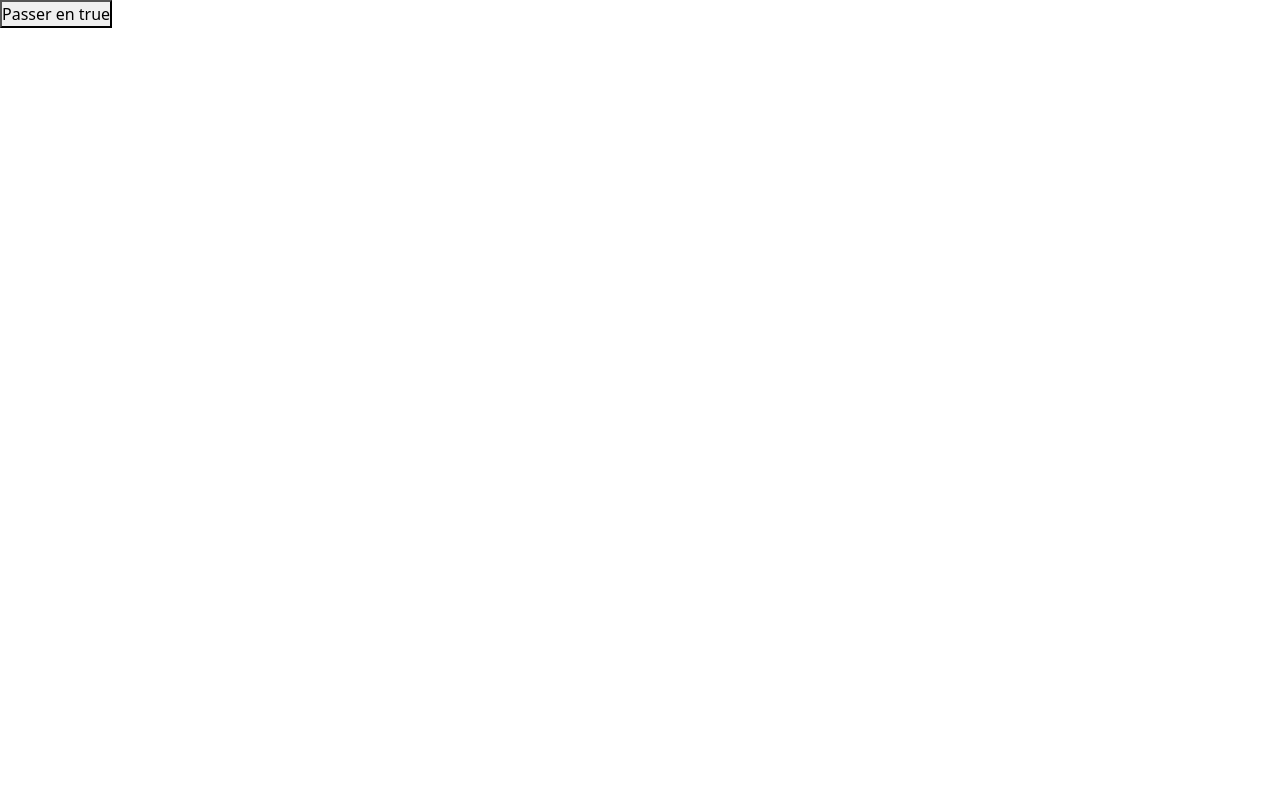
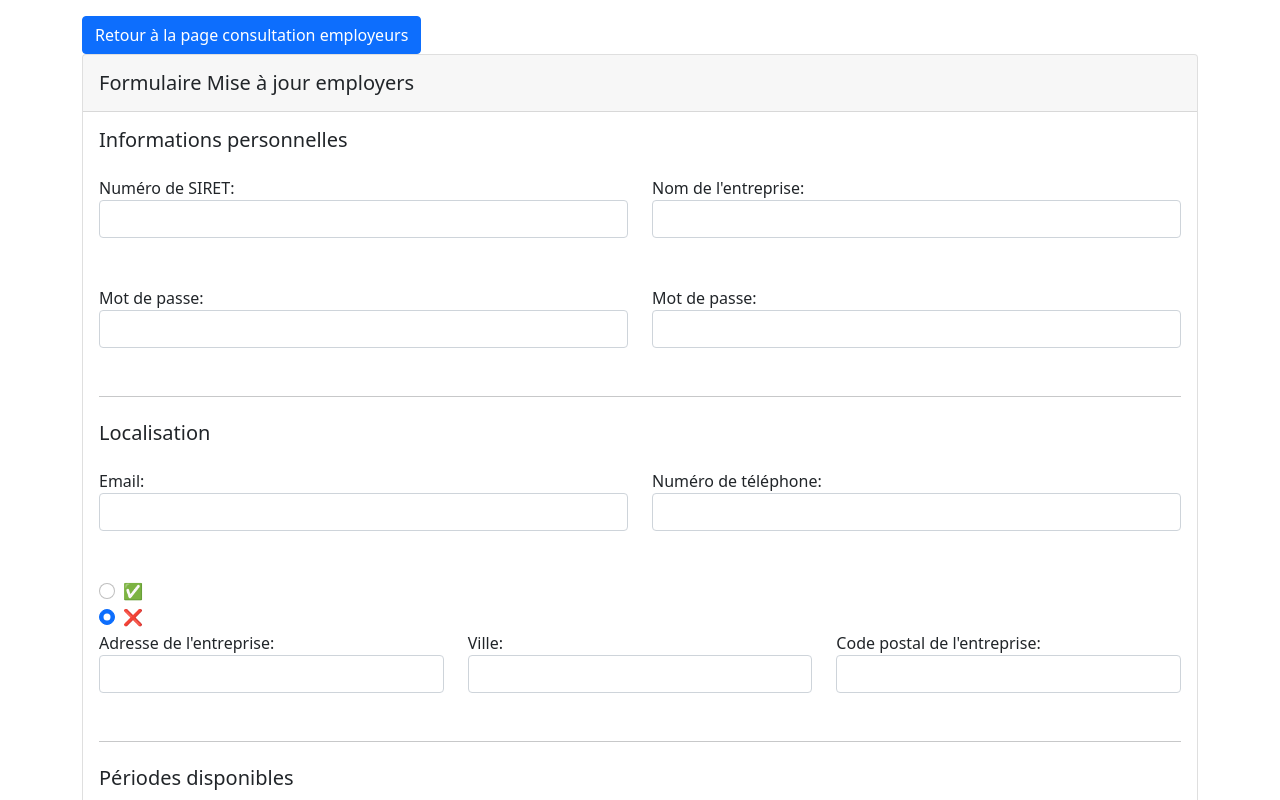
Before and after one commit to LeonardRingot/dashboard_front, a Next.js app: page /dashboard/employers/updateemployer in a window 1280 px wide. Shown: the top 800 px of the page. Built offline with nearby package versions, Linux system fonts and the light colour scheme; no server answers.

Commit message:
go back to previous version

```diff
--- a/pages/dashboard/employers/updateemployer.js
+++ b/pages/dashboard/employers/updateemployer.js
@@ -88,16 +88,6 @@ export default function UpdateEmployer({  }) {
           }).catch(function(error){
             console.log(error);
         });
-    }
-    if(isActif == false)
-    {
-      return (
-        <button>Passer en true</button>
-      )
-    }
-    else
-    {
-      <button>non</button>
     }
     return (
       <>
```
